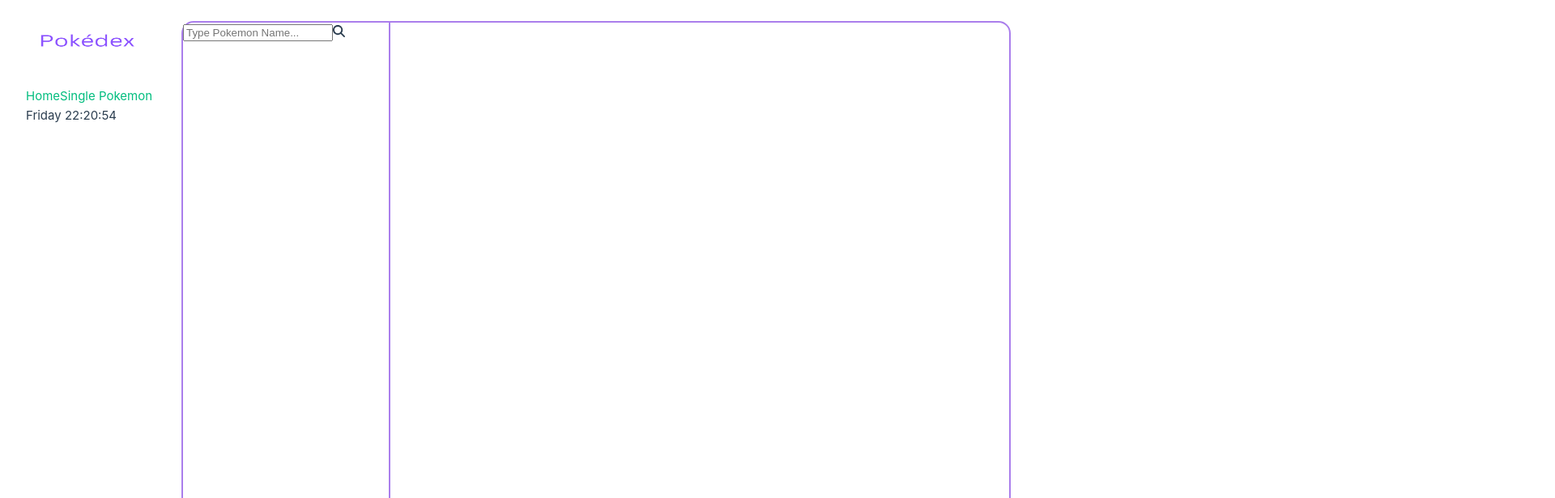
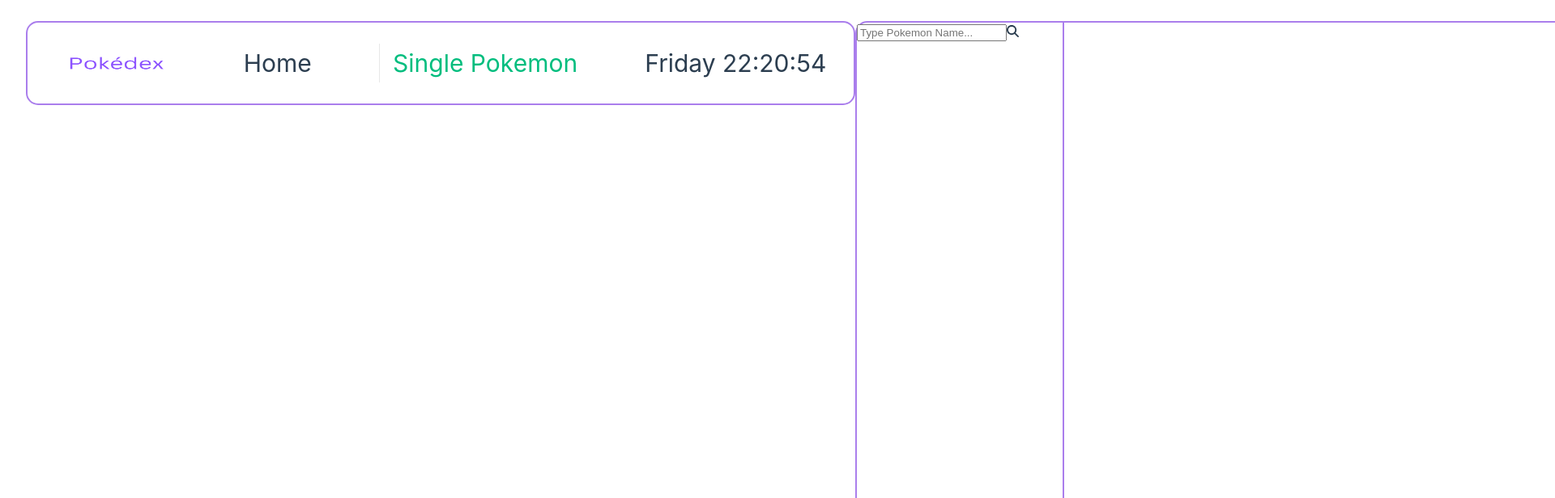
Before and after one commit to fidashn/aporia-fe-home-assignment-fida, a Vue app in the folder pokemon-server/pokedex-fida/: page / in a window 1280 px wide. Shown: the top 616 px of the page at 81% size, 1920 px wide, since content can reach past the window. Built offline with nearby package versions, Linux system fonts and the light colour scheme.

Commit message:
docs:adds styles to the nav & home page

```diff
--- a/pokemon-server/pokedex-fida/src/App.vue
+++ b/pokemon-server/pokedex-fida/src/App.vue
@@ -12,23 +12,21 @@ function currentDayAndTime() {
 </script>
 
 <template>
-  <header>
-    <img
-      alt="pokedex-logo"
-      class="logo"
-      src="@/assets/Pokédex-logo.png"
-      width="150"
-      height="100"
-    />
 
     <div class="wrapper">
-   <nav>
+      <nav>
+     <img
+       alt="pokedex-logo"
+       class="logo"
+       src="@/assets/Pokédex-logo.png"
+       width="150"
+       height="100"
+     />
         <RouterLink to="/">Home</RouterLink>
         <RouterLink to="/single-pokemon">Single Pokemon</RouterLink>
         {{ currentDayAndTime() }}
       </nav>
     </div>
-  </header>
 
   <RouterView />
 </template>
@@ -40,4 +38,39 @@ flex-direction: column;
 height: 100vh;
 width: 100vw;
 }
+
+.wrapper{
+  height:15vh ;
+}
+
+
+nav {
+  display: flex;
+  justify-content:space-around;
+  align-items: center;
+  width: 80vw;
+  font-size: 30px;
+  text-align: center;
+  border: 2px rgb(170, 126, 236) solid;
+  border-radius: 15px;
+  margin-top: 2vw;
+}
+
+nav a.router-link-exact-active {
+  color: var(--color-text);
+}
+
+nav a.router-link-exact-active:hover {
+  background-color: transparent;
+}
+
+nav a {
+  display: inline-block;
+  padding: 0 1rem;
+  border-left: 1px solid var(--color-border);
+}
+
+nav a:first-of-type {
+  border: 0;
+}
 </style>
```
